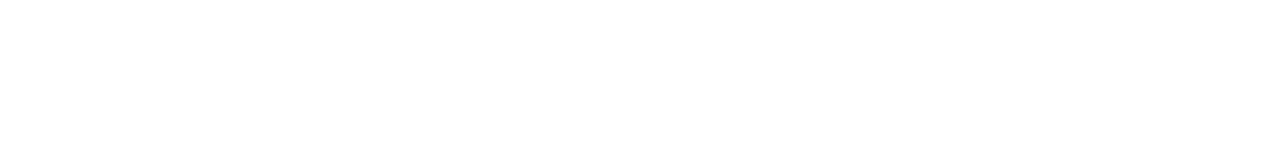
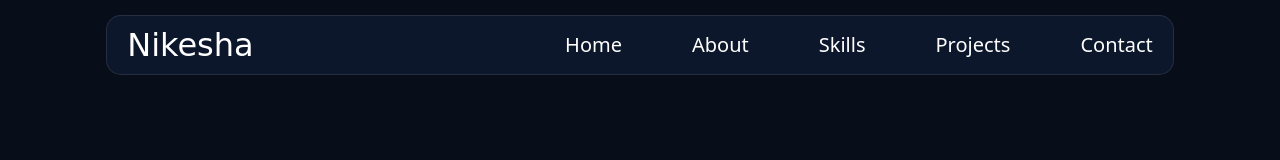
Before and after one commit to Nikesha01/portfolio, a plain HTML site: page index.html in a window 1280 px wide. Drawn offline with nearby package versions, Linux system fonts and the light colour scheme; a web font is replaced by a local one.

Commit message:
add nav bar

```diff
--- a/css/style.css
+++ b/css/style.css
@@ -0,0 +1,48 @@
+@import url('https://fonts.googleapis.com/css2?family=Shantell+Sans:ital,wght@0,300..800;1,300..800&display=swap');
+
+body {
+    background-color: #080D1A;
+    margin: 0;
+}
+
+.logo{
+      font-family: "Shantell Sans", cursive;
+}
+
+.nav-bar {
+    width: 85%;
+    margin: 15px auto;
+
+    display: flex;
+    justify-content: space-between;
+    align-items: center;
+
+    background: rgba(16, 27, 48, 0.8);
+
+
+    padding: 10px 20px;
+
+    border: 1px solid rgba(255, 255, 255, 0.1);
+    border-radius: 15px;
+}
+
+.logo {
+    color: white;
+    margin: 0;
+
+}
+
+.nav-link {
+    display: flex;
+    gap: 70px;
+
+    list-style: none;
+    margin: 0;
+    padding: 0;
+    font-size: 20px;
+}
+
+.nav-link a {
+    color: white;
+    text-decoration: none;
+}
--- a/index.html
+++ b/index.html
@@ -1,13 +1,34 @@
 <!DOCTYPE html>
 <html lang="en">
+
 <head>
     <meta charset="UTF-8">
     <meta name="viewport" content="width=device-width, initial-scale=1.0">
     <title>Portfolio</title>
+    <link href="https://cdn.jsdelivr.net/npm/bootstrap@5.3.9/dist/css/bootstrap.min.css" rel="stylesheet"
+        integrity="sha384-yEPZ7jP9S0QKiUQ0m3jjsO4ProIW7wvR9gXkI7JOGa2XVsw53Yke2bsdkBbjmmiX" crossorigin="anonymous">
+
     <link rel="stylesheet" href="css/style.css">
 </head>
+
 <body>
+         <div class="container-fluid">
+            <nav class="nav-bar">
+                <h2 class="logo">Nikesha</h2>
+                <ul class="nav-link">
+                    <li><a href="#home">Home</a></li>
+                    <li><a href="#about">About</a></li>
+                    <li><a href="#skills">Skills</a></li>
+                    <li><a href="#projects">Projects</a></li>
+                    <li><a href="#contact">Contact</a></li>
+                </ul>
+            </nav>
+         </div>
 
+    <script src="https://cdn.jsdelivr.net/npm/bootstrap@5.3.9/dist/js/bootstrap.bundle.min.js"
+        integrity="sha384-WyOxWvTyr1QaMPfiPJSv76iReVthorl5uWlFtZPyK0IEB0hGzo9y5Bp9mYanr8Bu"
+        crossorigin="anonymous"></script>
     <script src="app.js"></script>
 </body>
+
 </html>
```
